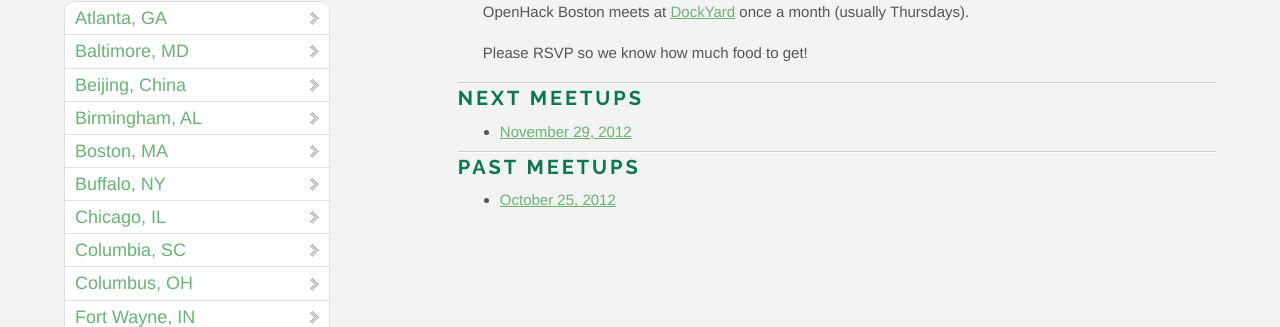
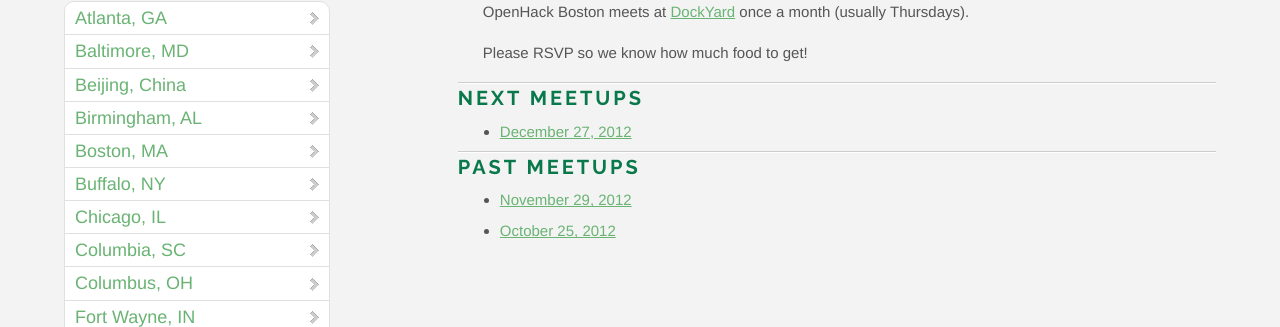
Before and after one commit to OpenHack/openhack.github.com, a Jekyll site: the page built from boston/index.markdown, in a window 1280 px wide. Shown: the part 214-541 px from the top of the page. Built offline with Jekyll 4.4.1, drawn with Linux system fonts in a browser that asks for light colours; nearby versions of some CDN libraries; Markdown is read by kramdown in place of the engine named in the settings; comment, search, counter and statistics services are not loaded.

Commit message:
Updated Boston

```diff
--- a/boston/index.markdown
+++ b/boston/index.markdown
@@ -11,8 +11,9 @@ Please RSVP so we know how much food to get!
 
 ### Next meetups
 
-* [November 29, 2012](https://guestlistapp.com/events/132555)
+* [December 27, 2012](https://guestlistapp.com/events/138702)
 
 ### Past meetups
 
+* [November 29, 2012](https://guestlistapp.com/events/132555)
 * [October 25, 2012](http://reefpoints.dockyard.com/community/2012/10/26/openhack-boston.html)
```
